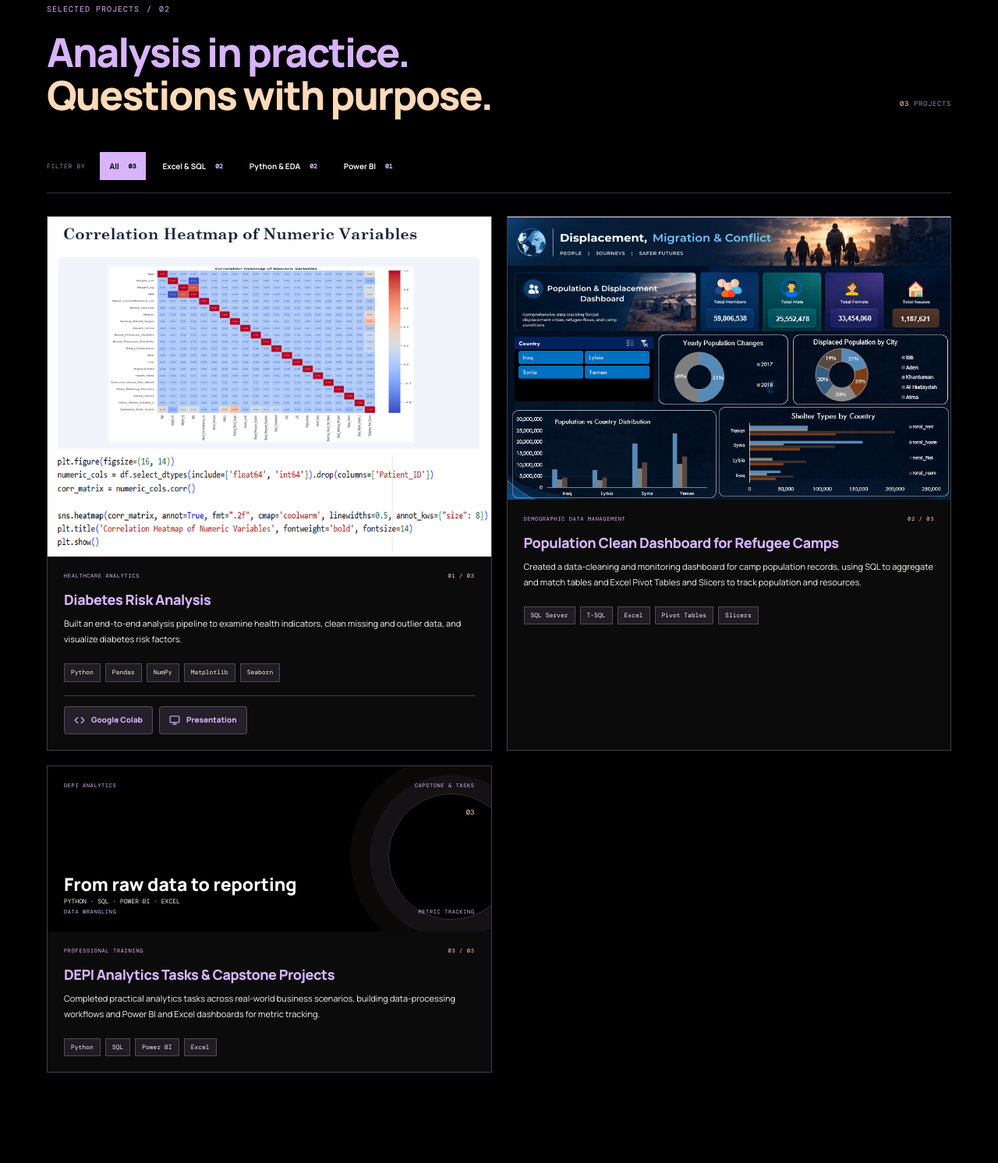
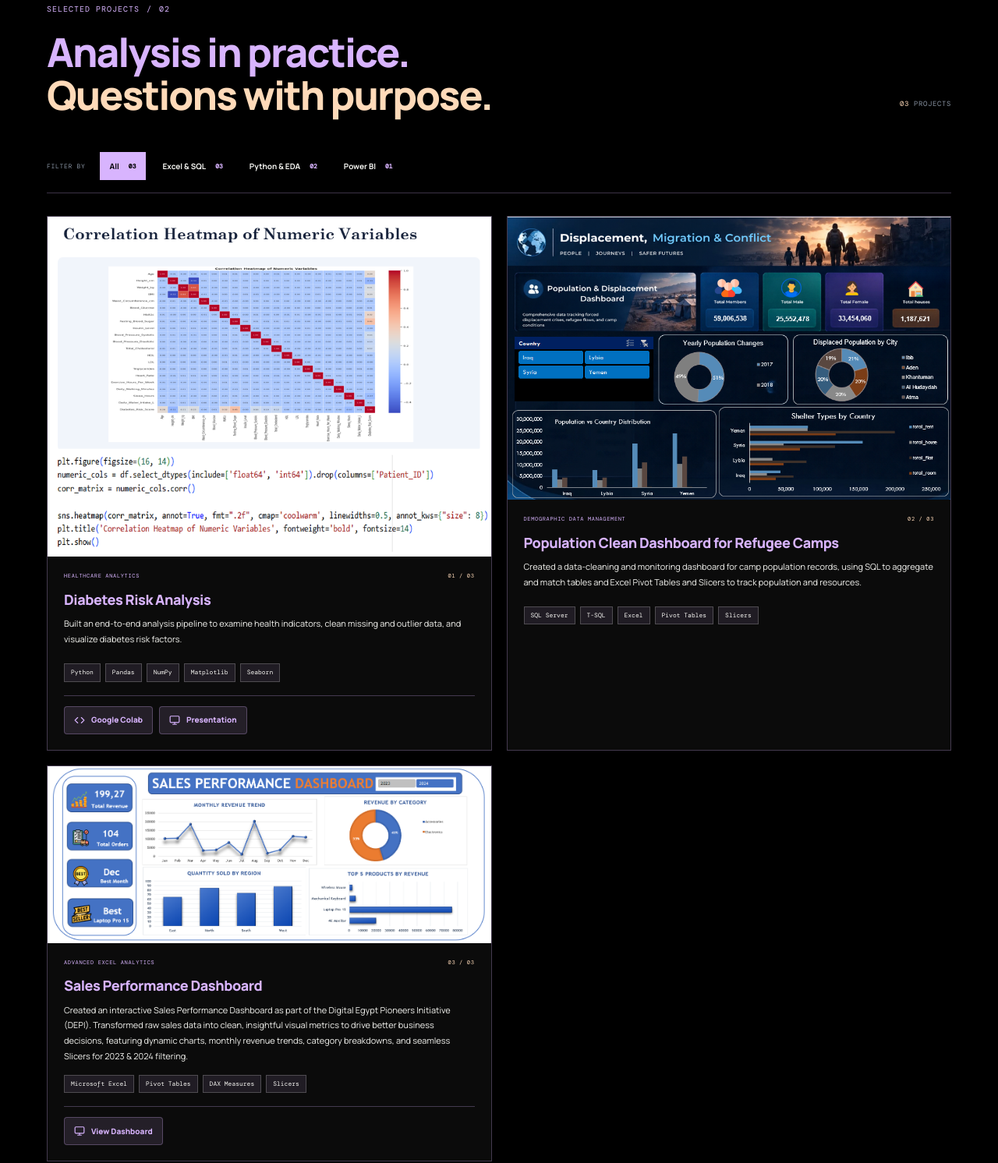
Before and after one commit to Amira26a/Portfolio, a plain HTML site: page index.html in a window 1280 px wide. Shown: the part 1471-2963 px from the top of the page at 78% size. Drawn offline with nearby package versions, Linux system fonts and the light colour scheme; animation ran at ten frames a second.

Commit message:
Add sales performance dashboard project

```diff
--- a/index.html
+++ b/index.html
@@ -104,7 +104,7 @@
         <div class="filter-row" role="group" aria-label="Filter projects by tool">
           <span class="filter-label mono">FILTER BY</span>
           <button class="filter-button is-active" type="button" data-filter="all" aria-pressed="true">All <span>03</span></button>
-          <button class="filter-button" type="button" data-filter="excel-sql" aria-pressed="false">Excel &amp; SQL <span>02</span></button>
+          <button class="filter-button" type="button" data-filter="excel-sql" aria-pressed="false">Excel &amp; SQL <span>03</span></button>
           <button class="filter-button" type="button" data-filter="python" aria-pressed="false">Python &amp; EDA <span>02</span></button>
           <button class="filter-button" type="button" data-filter="power-bi" aria-pressed="false">Power BI <span>01</span></button>
         </div>
@@ -117,9 +117,9 @@
             <div class="project-visual visual-operations"><img class="project-image" src="Population.png" alt="Population and displacement dashboard for refugee camps" loading="lazy"></div>
             <div class="project-body"><div class="project-meta"><span class="project-type">DEMOGRAPHIC DATA MANAGEMENT</span><span class="project-number mono">02 / 03</span></div><h3>Population Clean Dashboard for Refugee Camps</h3><p>Created a data-cleaning and monitoring dashboard for camp population records, using SQL to aggregate and match tables and Excel Pivot Tables and Slicers to track population and resources.</p><div class="tag-list"><span>SQL Server</span><span>T-SQL</span><span>Excel</span><span>Pivot Tables</span><span>Slicers</span></div></div>
           </article>
-          <article class="project-card" data-categories="excel-sql python power-bi">
-            <div class="project-visual visual-dynamic" aria-hidden="true"><div class="visual-topline"><span>DEPI ANALYTICS</span><span>CAPSTONE &amp; TASKS</span></div><span class="dynamic-visual-index mono">03</span><strong class="dynamic-visual-title">From raw data to reporting</strong><span class="dynamic-visual-tools">PYTHON · SQL · POWER BI · EXCEL</span><div class="visual-footline"><span>DATA WRANGLING</span><span>METRIC TRACKING</span></div></div>
-            <div class="project-body"><div class="project-meta"><span class="project-type">PROFESSIONAL TRAINING</span><span class="project-number mono">03 / 03</span></div><h3>DEPI Analytics Tasks &amp; Capstone Projects</h3><p>Completed practical analytics tasks across real-world business scenarios, building data-processing workflows and Power BI and Excel dashboards for metric tracking.</p><div class="tag-list"><span>Python</span><span>SQL</span><span>Power BI</span><span>Excel</span></div></div>
+          <article class="project-card" data-categories="excel-sql">
+            <div class="project-visual visual-operations"><img class="project-image" src="Electronics.png" alt="Sales Performance Dashboard built in Microsoft Excel" loading="lazy"></div>
+            <div class="project-body"><div class="project-meta"><span class="project-type">ADVANCED EXCEL ANALYTICS</span><span class="project-number mono">03 / 03</span></div><h3>Sales Performance Dashboard</h3><p>Created an interactive Sales Performance Dashboard as part of the Digital Egypt Pioneers Initiative (DEPI). Transformed raw sales data into clean, insightful visual metrics to drive better business decisions, featuring dynamic charts, monthly revenue trends, category breakdowns, and seamless Slicers for 2023 &amp; 2024 filtering.</p><div class="tag-list"><span>Microsoft Excel</span><span>Pivot Tables</span><span>DAX Measures</span><span>Slicers</span></div><div class="project-actions"><a class="project-btn" href="Electronic.xlsx" target="_blank" rel="noopener noreferrer"><svg viewBox="0 0 24 24" aria-hidden="true"><rect x="2" y="3" width="20" height="14" rx="2"/><path d="M8 21h8M12 17v4"/></svg>View Dashboard</a></div></div>
           </article>
         </div>
         <p class="empty-state" id="empty-state" hidden>No projects in this category yet. Try another filter.</p>
```
Also changed, not shown: Electronics.png (added), 1 other file.
